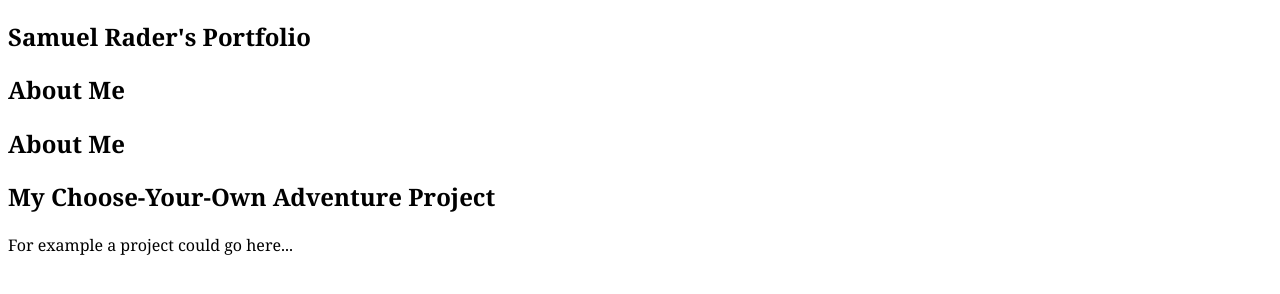
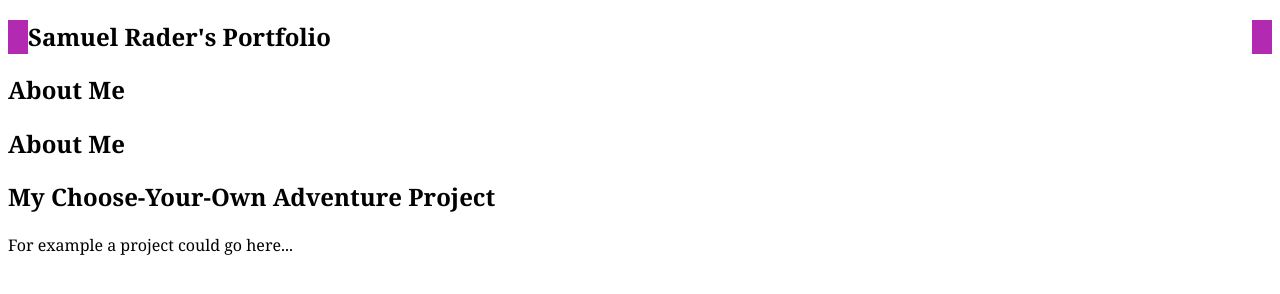
Before and after one commit to IACS-CS/web-design-portfolio-SRad122807, a website: page public/index.html in a window 1280 px wide. Drawn offline with Linux system fonts and the light colour scheme.

Commit message:
Gave h1 borders on left and right

```diff
--- a/public/style.css
+++ b/public/style.css
@@ -1,4 +1,7 @@
-
+h1 {
+  border-right: 20px solid #b22ab2;
+  border-left: 20px solid #b22ab2
+}
 body {
   /* Change to something you like, but please do customize the font! */
   font-family: Cambria, Cochin, Georgia, Times, "Times New Roman", serif;
```
